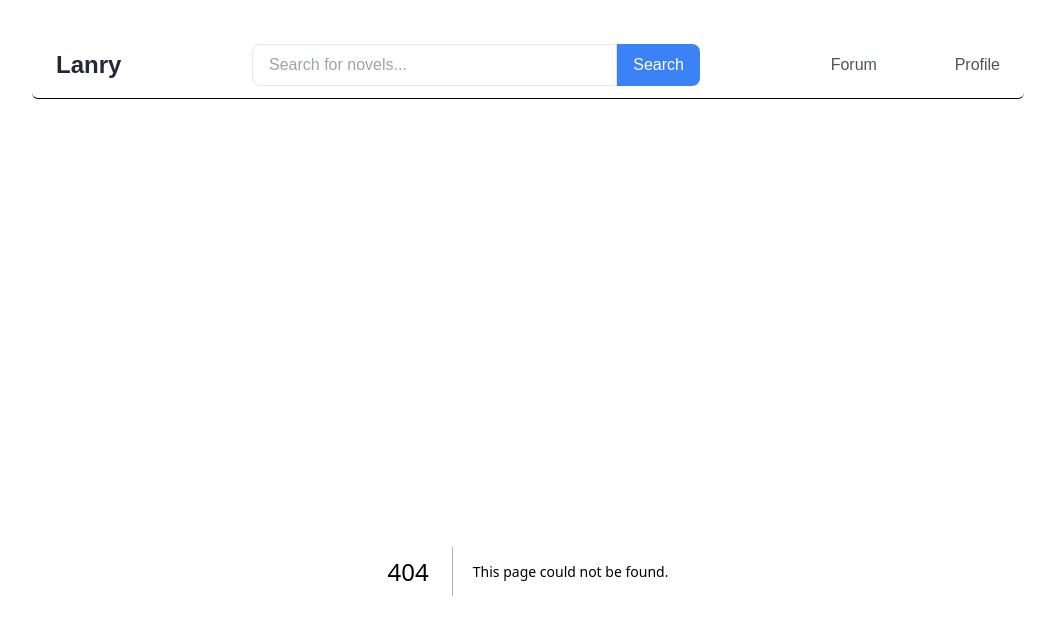
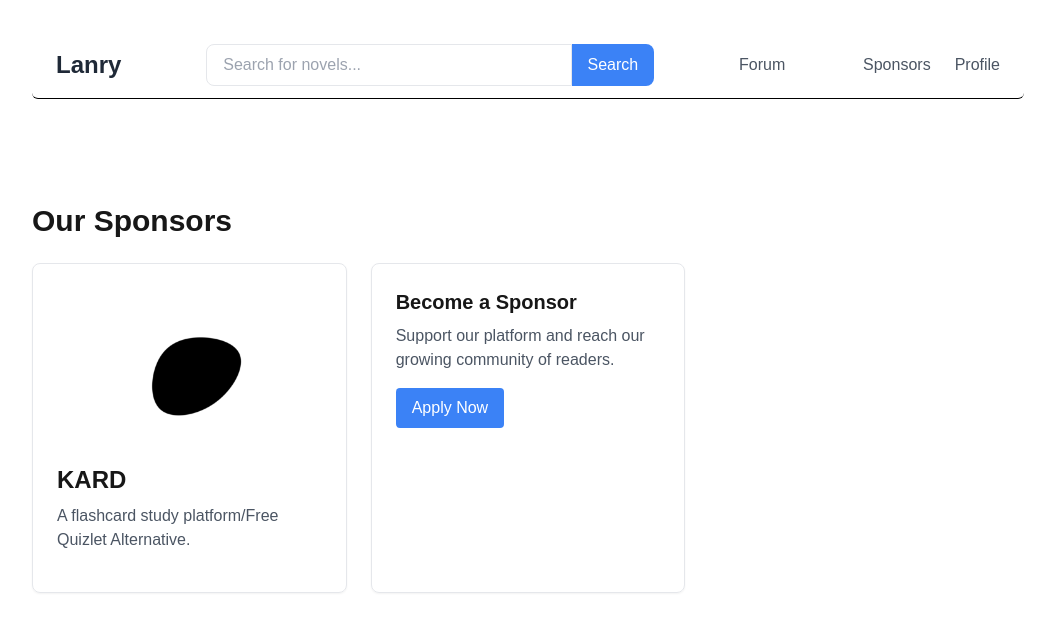
Before and after one commit to Chen-Steve/Lanry, a Next.js app: page /sponsors in a window 1280 px wide. Before the commit this address had no page. Shown: the top 634 px of the page, without its empty margins (112-1167 px from the left). Built offline with nearby package versions, Linux system fonts and the light colour scheme.

Commit message:
move ad to sponsor page

```diff
--- a/src/app/page.tsx
+++ b/src/app/page.tsx
@@ -2,7 +2,6 @@
 
 import { useEffect, useState } from 'react';
 import NovelListing from '@/components/NovelListing';
-import AdSection from '@/components/AdSection';
 import { Novel } from '@/types/database';
 
 export default function Home() {
@@ -47,9 +46,6 @@ export default function Home() {
           <NovelListing novels={novels} />
         )}
       </div>
-      <div className="w-full sm:w-64 sm:flex-shrink-0">
-        <AdSection />
-      </div>
     </div>
   );
 }
--- /dev/null
+++ b/src/app/sponsors/page.tsx
@@ -0,0 +1,47 @@
+import React from 'react';
+import Image from 'next/image';
+
+const SponsorsPage = () => {
+  return (
+    <div className="max-w-5xl mx-auto px-4 py-8">
+      <h1 className="text-3xl font-bold mb-6">Our Sponsors</h1>
+
+      <div className="grid grid-cols-1 md:grid-cols-2 lg:grid-cols-3 gap-6">
+        {/* Sponsor card with logo */}
+        <div className="border rounded-lg p-6 shadow-sm">
+          <div className="mb-4 relative h-40 w-full">
+            <Image
+              src="/blob.png"
+              alt="Company Logo"
+              fill
+              className="object-contain"
+              priority
+            />
+          </div>
+          <h2 className="text-2xl font-semibold mb-2">KARD</h2>
+          <p className="text-gray-600 mb-4">
+            A flashcard study platform/Free Quizlet Alternative.
+          </p>
+        </div>
+
+        {/* Become a Sponsor card */}
+        <div className="border rounded-lg p-6 shadow-sm">
+          <h2 className="text-xl font-semibold mb-2">Become a Sponsor</h2>
+          <p className="text-gray-600 mb-4">
+            Support our platform and reach our growing community of readers.
+          </p>
+          <a
+            href="https://forms.gle/BxaaGTJtjTvBq3bJ6"
+            target="_blank"
+            rel="noopener noreferrer"
+            className="inline-block bg-blue-500 text-white px-4 py-2 rounded hover:bg-blue-600 transition-colors"
+          >
+            Apply Now
+          </a>
+        </div>
+      </div>
+    </div>
+  );
+};
+
+export default SponsorsPage;
--- a/src/components/AdSection.tsx
+++ /dev/null
@@ -1,24 +0,0 @@
-import React from 'react';
-import Image from 'next/image';
-
-const AdSection = () => {
-  return (
-    <div className="hidden lg:block sticky top-4">
-        <h2 className="text-xl font-bold mb-4">Sponsors</h2>
-        <div className="flex flex-col space-y-4">
-          <div className="bg-gray-100 p-4 rounded">
-            <Image
-              src="/blob.png"
-              alt="Kard Advertisement"
-              width={300}
-              height={200}
-              className="rounded"
-            />
-          </div>
-
-        </div>
-    </div>
-  );
-};
-
-export default AdSection;
--- a/src/components/Header.tsx
+++ b/src/components/Header.tsx
@@ -40,6 +40,11 @@ const Header = () => {
                 </span>
               </li>
               <li>
+                <Link href="/sponsors" className="text-gray-600 hover:text-gray-800 transition-colors">
+                  Sponsors
+                </Link>
+              </li>
+              <li>
                 <Link href="/profile" className="text-gray-600 hover:text-gray-800 transition-colors">
                   Profile
                 </Link>
```
